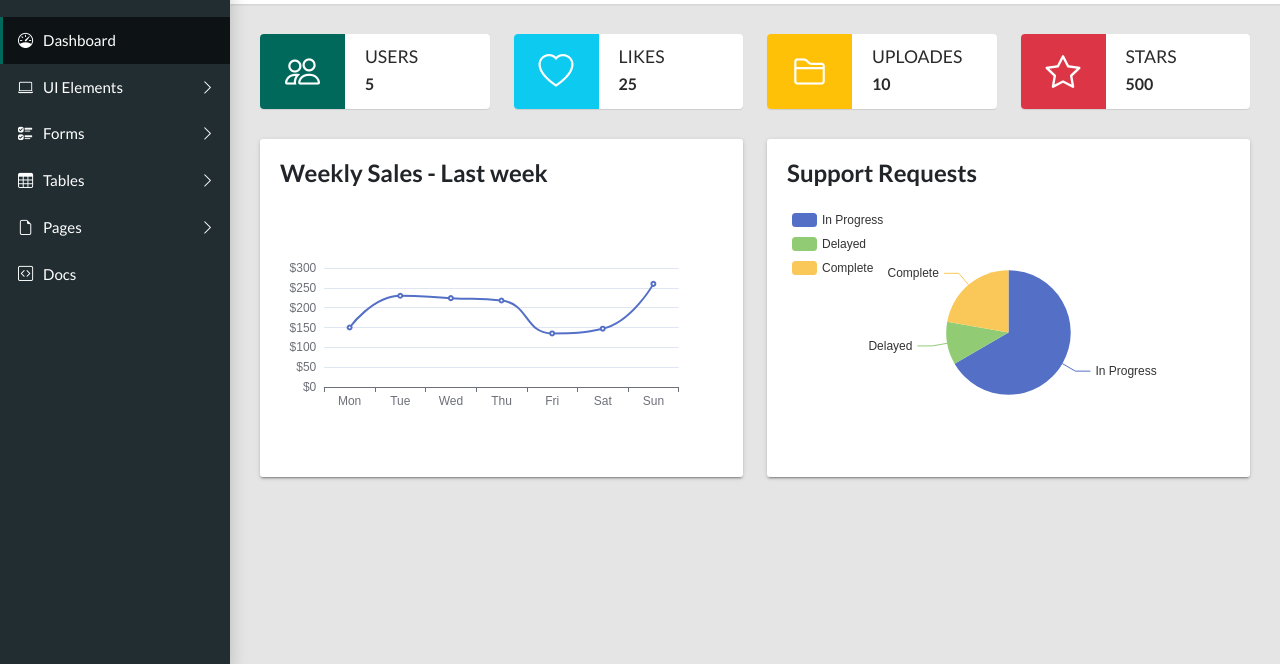
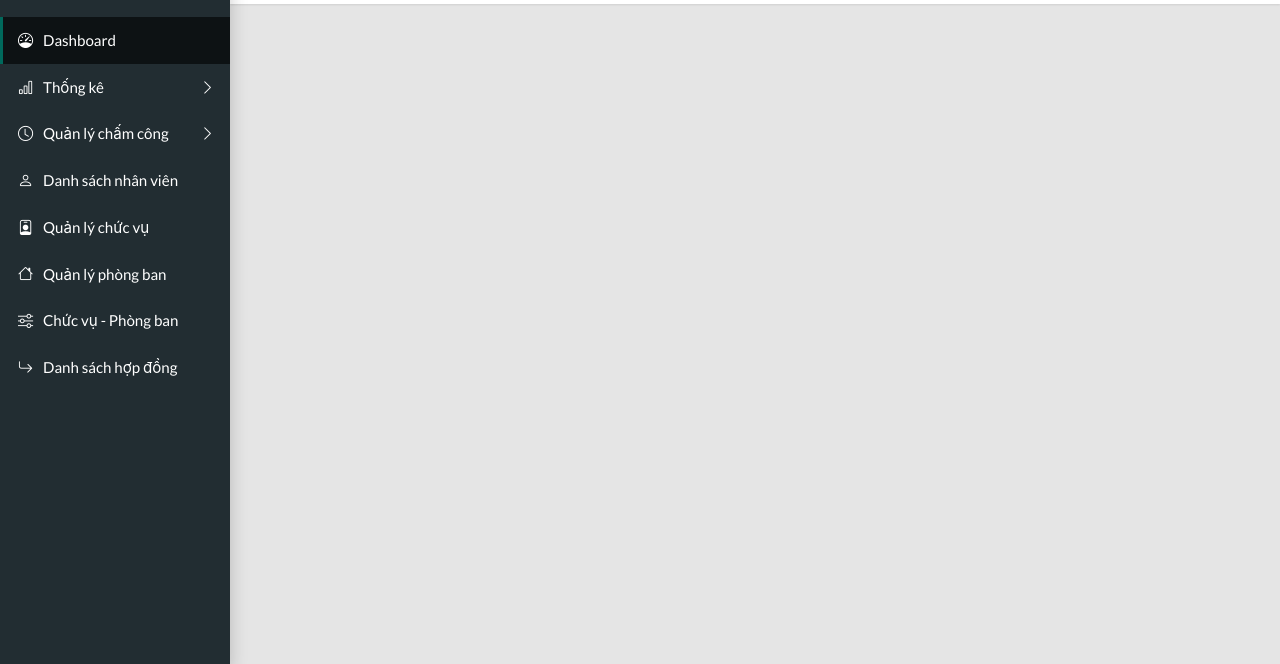
Before and after one commit to thuann17/SteamZoneHR, a website: page app/layout.html in a window 1280 px wide. Shown: the part 136-800 px from the top of the page. Drawn offline with nearby package versions, Linux system fonts and the light colour scheme.

Commit message:
Change ui

```diff
--- a/app/layout.html
+++ b/app/layout.html
@@ -1,24 +1,30 @@
 <!DOCTYPE html>
 <html lang="en">
   <head>
-    <meta name="description" content="That is a responsive and free admin theme built with Bootstrap 5, SASS and PUG.js. It's fully customizable and modular.">
+    <meta name="description" content="Vali is a responsive and free admin theme built with Bootstrap 5, SASS and PUG.js. It's fully customizable and modular.">
+    <!-- Twitter meta-->
+    <meta property="twitter:card" content="summary_large_image">
+    <meta property="twitter:site" content="@pratikborsadiya">
+    <meta property="twitter:creator" content="@pratikborsadiya">
     <!-- Open Graph Meta-->
     <meta property="og:type" content="website">
-    <title>SteamZone Mekong HR Admin</title>
+    <meta property="og:site_name" content="Vali Admin">
+    <meta property="og:title" content="Vali - Free Bootstrap 5 admin theme">
+    <meta property="og:url" content="http://pratikborsadiya.in/blog/vali-admin">
+    <meta property="og:image" content="http://pratikborsadiya.in/blog/vali-admin/hero-social.png">
+    <meta property="og:description" content="Vali is a responsive and free admin theme built with Bootstrap 5, SASS and PUG.js. It's fully customizable and modular.">
+    <title>Vali Admin - Free Bootstrap 5 Admin Template</title>
     <meta charset="utf-8">
     <meta http-equiv="X-UA-Compatible" content="IE=edge">
-    <link rel="icon" href="./images/logo.jpg" type="image/x-icon">
     <meta name="viewport" content="width=device-width, initial-scale=1">
     <!-- Main CSS-->
     <link rel="stylesheet" type="text/css" href="css/main.css">
     <!-- Font-icon css-->
     <link rel="stylesheet" type="text/css" href="https://cdn.jsdelivr.net/npm/bootstrap-icons@1.10.5/font/bootstrap-icons.css">
-    <!-- AngularJS-->
-    <script src="https://ajax.googleapis.com/ajax/libs/angularjs/1.6.9/angular.min.js"></script>
   </head>
   <body class="app sidebar-mini">
     <!-- Navbar-->
-    <header class="app-header"><a class="app-header__logo" href="dashboard.html">Steamzone Mekong</a>
+    <header class="app-header"><a class="app-header__logo" href="index.html">SteamzoneHR</a>
       <!-- Sidebar toggle button--><a class="app-sidebar__toggle" href="#" data-toggle="sidebar" aria-label="Hide Sidebar"></a>
       <!-- Navbar Right Menu-->
       <ul class="app-nav">
@@ -26,7 +32,7 @@
           <input class="app-search__input" type="search" placeholder="Search">
           <button class="app-search__button"><i class="bi bi-search"></i></button>
         </li>
-        <!--Notification Menu-->v
+        <!--Notification Menu-->
         <li class="dropdown"><a class="app-nav__item" href="#" data-bs-toggle="dropdown" aria-label="Show notifications"><i class="bi bi-bell fs-5"></i></a>
           <ul class="app-notification dropdown-menu dropdown-menu-right">
             <li class="app-notification__title">You have 4 new notifications.</li>
@@ -78,47 +84,38 @@
     <!-- Sidebar menu-->
     <div class="app-sidebar__overlay" data-toggle="sidebar"></div>
     <aside class="app-sidebar">
-      <div class="app-sidebar__user"><img class="app-sidebar__user-avatar" src="https://scontent.fvca1-1.fna.fbcdn.net/v/t39.30808-6/438231080_1679997752760769_814690727467529669_n.jpg?_nc_cat=106&ccb=1-7&_nc_sid=6ee11a&_nc_ohc=R5kiqMTbXPsQ7kNvgFsjZEG&_nc_ht=scontent.fvca1-1.fna&_nc_gid=AypVwYKUzHQmrZPq_Qq0eVY&oh=00_AYAeXnWro1USmxgX8et8BCyKaGej-WEVfyx5AkamhBncfg&oe=670C3142" alt="User Image">
+      <div class="app-sidebar__user"><img class="app-sidebar__user-avatar" src="https://randomuser.me/api/portraits/men/1.jpg" alt="User Image">
         <div>
-          <p class="app-sidebar__user-name">Admin</p>
-          <p class="app-sidebar__user-designation">Manager</p>
+          <p class="app-sidebar__user-name">John Doe</p>
+          <p class="app-sidebar__user-designation">Frontend Developer</p>
         </div>
       </div>
       <ul class="app-menu">
-        <li><a class="app-menu__item active" href="dashboard.html"><i class="app-menu__icon bi bi-speedometer"></i><span class="app-menu__label">Dashboard</span></a></li>
-        <li class="treeview"><a class="app-menu__item" href="#" data-toggle="treeview"><i class="app-menu__icon bi bi-laptop"></i><span class="app-menu__label">UI Elements</span><i class="treeview-indicator bi bi-chevron-right"></i></a>
+        <li><a class="app-menu__item active" href="index.html"><i class="app-menu__icon bi bi-speedometer"></i><span class="app-menu__label">Dashboard</span></a></li>
+
+        <li class="treeview"><a class="app-menu__item" href="#" data-toggle="treeview"><i class="app-menu__icon bi bi-bar-chart"></i><span class="app-menu__label">Thống kê</span><i class="treeview-indicator bi bi-chevron-right"></i></a>
           <ul class="treeview-menu">
-            <li><a class="treeview-item" href="bootstrap-components.html"><i class="icon bi bi-circle-fill"></i> Bootstrap Elements</a></li>
-            <li><a class="treeview-item" href="https://icons.getbootstrap.com/" target="_blank" rel="noopener"><i class="icon bi bi-circle-fill"></i> Font Icons</a></li>
-            <li><a class="treeview-item" href="ui-cards.html"><i class="icon bi bi-circle-fill"></i> Cards</a></li>
-            <li><a class="treeview-item" href="widgets.html"><i class="icon bi bi-circle-fill"></i> Widgets</a></li>
+            <li><a class="treeview-item" href="salary-statistics.html"><i class="icon bi bi-arrow-return-right"></i> Thống kê Lương</a></li>
+            <li><a class="treeview-item" href="attendance-statistics.html"><i class="icon bi bi-arrow-return-right"></i> Thống kê Chấm công</a></li>
           </ul>
         </li>
-        <li class="treeview"><a class="app-menu__item" href="#" data-toggle="treeview"><i class="app-menu__icon bi bi-ui-checks"></i><span class="app-menu__label">Forms</span><i class="treeview-indicator bi bi-chevron-right"></i></a>
+
+        <li class="treeview"><a class="app-menu__item" href="#" data-toggle="treeview"><i class="app-menu__icon bi bi-clock"></i><span class="app-menu__label">Quản lý chấm công</span><i class="treeview-indicator bi bi-chevron-right"></i></a>
           <ul class="treeview-menu">
-            <li><a class="treeview-item" href="form-components.html"><i class="icon bi bi-circle-fill"></i> Form Components</a></li>
-            <li><a class="treeview-item" href="form-samples.html"><i class="icon bi bi-circle-fill"></i> Form Samples</a></li>
+            <li><a class="treeview-item" href="manage-attendance.html"><i class="icon bi bi-arrow-return-right"></i> Chấm công</a></li>
+            <li><a class="treeview-item" href="manage-overtime.html"><i class="icon bi bi-arrow-return-right"></i> Tăng Ca</a></li>
+            <li><a class="treeview-item" href="overtime-schedule.html"><i class="icon bi bi-arrow-return-right"></i> Lịch Tăng Ca</a></li>
           </ul>
         </li>
-        <li class="treeview"><a class="app-menu__item" href="#" data-toggle="treeview"><i class="app-menu__icon bi bi-table"></i><span class="app-menu__label">Tables</span><i class="treeview-indicator bi bi-chevron-right"></i></a>
-          <ul class="treeview-menu">
-            <li><a class="treeview-item" href="table-basic.html"><i class="icon bi bi-circle-fill"></i> Basic Tables</a></li>
-            <li><a class="treeview-item" href="table-data-table.html"><i class="icon bi bi-circle-fill"></i> Data Tables</a></li>
-          </ul>
-        </li>
-        <li class="treeview"><a class="app-menu__item" href="#" data-toggle="treeview"><i class="app-menu__icon bi bi-file-earmark"></i><span class="app-menu__label">Pages</span><i class="treeview-indicator bi bi-chevron-right"></i></a>
-          <ul class="treeview-menu">
-            <li><a class="treeview-item" href="blank-page.html"><i class="icon bi bi-circle-fill"></i> Blank Page</a></li>
-            <li><a class="treeview-item" href="page-login.html"><i class="icon bi bi-circle-fill"></i> Login Page</a></li>
-            <li><a class="treeview-item" href="page-lockscreen.html"><i class="icon bi bi-circle-fill"></i> Lockscreen Page</a></li>
-            <li><a class="treeview-item" href="page-user.html"><i class="icon bi bi-circle-fill"></i> User Page</a></li>
-            <li><a class="treeview-item" href="page-invoice.html"><i class="icon bi bi-circle-fill"></i> Invoice Page</a></li>
-            <li><a class="treeview-item" href="page-mailbox.html"><i class="icon bi bi-circle-fill"></i> Mailbox</a></li>
-            <li><a class="treeview-item" href="page-error.html"><i class="icon bi bi-circle-fill"></i> Error Page</a></li>
-          </ul>
-        </li>
-        <li><a class="app-menu__item" href="docs.html"><i class="app-menu__icon bi bi-code-square"></i><span class="app-menu__label">Docs</span></a></li>
+
+        <li><a class="app-menu__item" href="manage-employees.html"><i class="app-menu__icon bi bi-person"></i><span class="app-menu__label">Danh sách nhân viên</span></a></li>
+        <li><a class="app-menu__item" href="manage-positions.html"><i class="app-menu__icon bi bi-person-badge"></i><span class="app-menu__label">Quản lý chức vụ</span></a></li>
+        <li><a class="app-menu__item" href="manage-departments.html"><i class="app-menu__icon bi bi-house"></i><span class="app-menu__label">Quản lý phòng ban</span></a></li>
+        <li><a class="app-menu__item" href="manage-position-department.html"><i class="app-menu__icon bi bi-sliders"></i><span class="app-menu__label">Chức vụ - Phòng ban</span></a></li>
+
+        <li><a class="app-menu__item" href="manage-contracts.html"><i class="app-menu__icon bi bi-arrow-return-right"></i> Danh sách hợp đồng</a></li>
       </ul>
+
     </aside>
     <main class="app-content">
       <div class="app-title">
@@ -130,140 +127,11 @@
           <li class="breadcrumb-item"><i class="bi bi-house-door fs-6"></i></li>
           <li class="breadcrumb-item"><a href="#">Dashboard</a></li>
         </ul>
-      </div>
-      <div class="row">
-        <div class="col-md-6 col-lg-3">
-          <div class="widget-small primary coloured-icon"><i class="icon bi bi-people fs-1"></i>
-            <div class="info">
-              <h4>Users</h4>
-              <p><b>5</b></p>
-            </div>
-          </div>
-        </div>
-        <div class="col-md-6 col-lg-3">
-          <div class="widget-small info coloured-icon"><i class="icon bi bi-heart fs-1"></i>
-            <div class="info">
-              <h4>Likes</h4>
-              <p><b>25</b></p>
-            </div>
-          </div>
-        </div>
-        <div class="col-md-6 col-lg-3">
-          <div class="widget-small warning coloured-icon"><i class="icon bi bi-folder2 fs-1"></i>
-            <div class="info">
-              <h4>Uploades</h4>
-              <p><b>10</b></p>
-            </div>
-          </div>
-        </div>
-        <div class="col-md-6 col-lg-3">
-          <div class="widget-small danger coloured-icon"><i class="icon bi bi-star fs-1"></i>
-            <div class="info">
-              <h4>Stars</h4>
-              <p><b>500</b></p>
-            </div>
-          </div>
-        </div>
-      </div>
-      <div class="row">
-        <div class="col-md-6">
-          <div class="tile">
-            <h3 class="tile-title">Weekly Sales - Last week</h3>
-            <div class="ratio ratio-16x9">
-              <div id="salesChart"></div>
-            </div>
-          </div>
-        </div>
-        <div class="col-md-6">
-          <div class="tile">
-            <h3 class="tile-title">Support Requests</h3>
-            <div class="ratio ratio-16x9">
-              <div id="supportRequestChart"></div>
-            </div>
-          </div>
-        </div>
-      </div>
+
     </main>
     <!-- Essential javascripts for application to work-->
     <script src="js/jquery-3.7.0.min.js"></script>
     <script src="js/bootstrap.min.js"></script>
     <script src="js/main.js"></script>
-    <!-- Page specific javascripts-->
-    <script type="text/javascript" src="https://cdn.jsdelivr.net/npm/echarts@5.4.3/dist/echarts.min.js"></script>
-    <script type="text/javascript">
-      const salesData = {
-      	xAxis: {
-      		type: 'category',
-      		data: ['Mon', 'Tue', 'Wed', 'Thu', 'Fri', 'Sat', 'Sun']
-      	},
-      	yAxis: {
-      		type: 'value',
-      		axisLabel: {
-      			formatter: '${value}'
-      		}
-      	},
-      	series: [
-      		{
-      			data: [150, 230, 224, 218, 135, 147, 260],
-      			type: 'line',
-      			smooth: true
-      		}
-      	],
-      	tooltip: {
-      		trigger: 'axis',
-      		formatter: "<b>{b0}:</b> ${c0}"
-      	}
-      }
-
-      const supportRequests = {
-      	tooltip: {
-      		trigger: 'item'
-      	},
-      	legend: {
-      		orient: 'vertical',
-      		left: 'left'
-      	},
-      	series: [
-      		{
-      			name: 'Support Requests',
-      			type: 'pie',
-      			radius: '50%',
-      			data: [
-      				{ value: 300, name: 'In Progress' },
-      				{ value: 50, name: 'Delayed' },
-      				{ value: 100, name: 'Complete' }
-      			],
-      			emphasis: {
-      				itemStyle: {
-      					shadowBlur: 10,
-      					shadowOffsetX: 0,
-      					shadowColor: 'rgba(0, 0, 0, 0.5)'
-      				}
-      			}
-      		}
-      	]
-      };
-
-      const salesChartElement = document.getElementById('salesChart');
-      const salesChart = echarts.init(salesChartElement, null, { renderer: 'svg' });
-      salesChart.setOption(salesData);
-      new ResizeObserver(() => salesChart.resize()).observe(salesChartElement);
-
-      const supportChartElement = document.getElementById("supportRequestChart")
-      const supportChart = echarts.init(supportChartElement, null, { renderer: 'svg' });
-      supportChart.setOption(supportRequests);
-      new ResizeObserver(() => supportChart.resize()).observe(supportChartElement);
-    </script>
-    <!-- Google analytics script-->
-    <script type="text/javascript">
-      if(document.location.hostname == 'pratikborsadiya.in') {
-      	(function(i,s,o,g,r,a,m){i['GoogleAnalyticsObject']=r;i[r]=i[r]||function(){
-      	(i[r].q=i[r].q||[]).push(arguments)},i[r].l=1*new Date();a=s.createElement(o),
-      	m=s.getElementsByTagName(o)[0];a.async=1;a.src=g;m.parentNode.insertBefore(a,m)
-      	})(window,document,'script','//www.google-analytics.com/analytics.js','ga');
-      	ga('create', 'UA-72504830-1', 'auto');
-      	ga('send', 'pageview');
-      }
-    </script>
   </body>
 </html>
```
Also changed, not shown: app/dashboard.html (+1 -1 lines), app/js/route.js (+15 -10 lines), app/css/main.css, app/images/logo.png.
